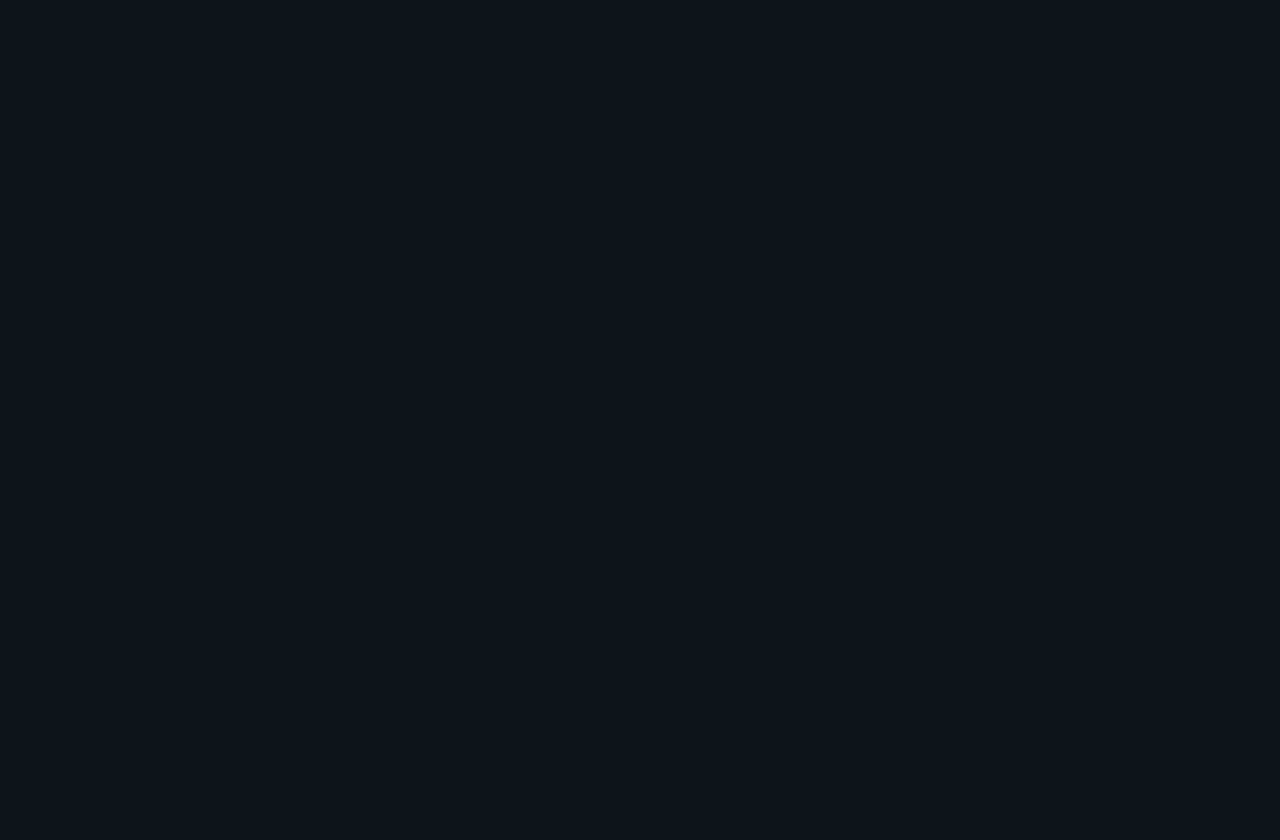
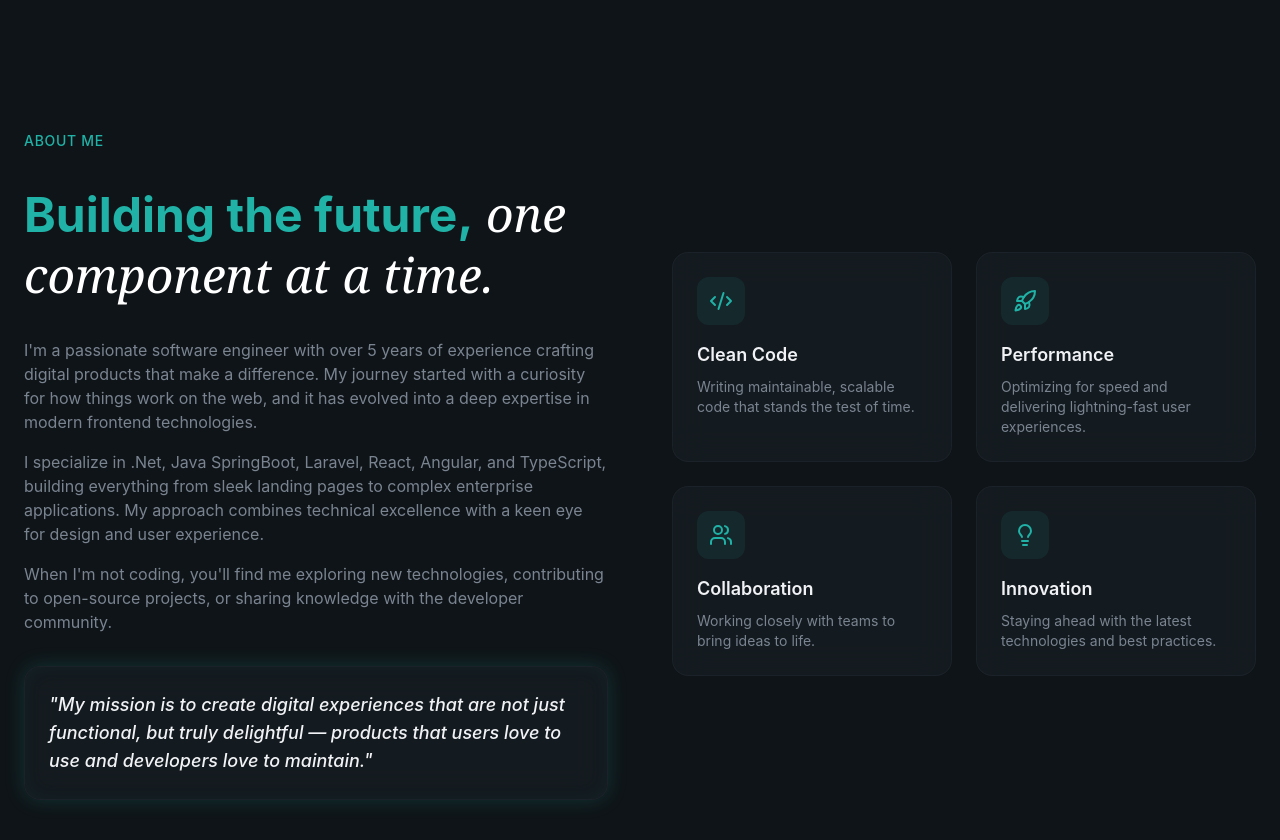
Before and after one commit to Chriscoded/Portfolio-Website, a React (Vite) app: page / in a window 1280 px wide. Shown: the part 1140-1980 px from the top of the page. Before the commit the page ends 1140 px from the top, so only its background shows below. Built offline with nearby package versions, Linux system fonts and the light colour scheme.

Commit message:
About page

```diff
--- a/src/sections/About.tsx
+++ b/src/sections/About.tsx
@@ -1,3 +1,102 @@
+import { Code2, Lightbulb, Rocket, Users } from "lucide-react";
+
+const highlights = [
+  {
+    icon: Code2,
+    title: "Clean Code",
+    description:
+      "Writing maintainable, scalable code that stands the test of time.",
+  },
+  {
+    icon: Rocket,
+    title: "Performance",
+    description:
+      "Optimizing for speed and delivering lightning-fast user experiences.",
+  },
+  {
+    icon: Users,
+    title: "Collaboration",
+    description: "Working closely with teams to bring ideas to life.",
+  },
+  {
+    icon: Lightbulb,
+    title: "Innovation",
+    description:
+      "Staying ahead with the latest technologies and best practices.",
+  },
+];
+
 export const About = () => {
-    return <section></section>;
-}
+  return (
+    <section id="about" className="py-32 relative overflow-hidden">
+      <div className="container mx-auto px-6 relative z-10">
+        <div className="grid lg:grid-cols-2 gap-16 items-center">
+          {/* Left Column */}
+          <div className="space-y-8">
+            <div className="animate-fade-in">
+              <span className="text-secondary-foreground text-sm font-medium tracking-wider uppercase">
+                About Me
+              </span>
+            </div>
+
+            <h2 className="text-4xl md:text-5xl font-bold leading-tight animate-fade-in animation-delay-100 text-secondary-foreground">
+              Building the future,
+              <span className="font-serif italic font-normal text-white">
+                {" "}
+                one component at a time.
+              </span>
+            </h2>
+
+            <div className="space-y-4 text-muted-foreground animate-fade-in animation-delay-200">
+              <p>
+                I'm a passionate software engineer with over 5 years of
+                experience crafting digital products that make a difference. My
+                journey started with a curiosity for how things work on the web,
+                and it has evolved into a deep expertise in modern frontend
+                technologies.
+              </p>
+              <p>
+                I specialize in .Net, Java SpringBoot, Laravel, React, Angular, and TypeScript, building
+                everything from sleek landing pages to complex enterprise
+                applications. My approach combines technical excellence with a
+                keen eye for design and user experience.
+              </p>
+              <p>
+                When I'm not coding, you'll find me exploring new technologies,
+                contributing to open-source projects, or sharing knowledge with
+                the developer community.
+              </p>
+            </div>
+
+            <div className="glass rounded-2xl p-6 glow-border animate-fade-in animation-delay-300">
+              <p className="text-lg font-medium italic text-foreground">
+                "My mission is to create digital experiences that are not just
+                functional, but truly delightful — products that users love to
+                use and developers love to maintain."
+              </p>
+            </div>
+          </div>
+
+          {/* Right Column - Hilights */}
+          <div className="grid sm:grid-cols-2 gap-6">
+            {highlights.map((item, idx) => (
+              <div
+                key={idx}
+                className="glass p-6 rounded-2xl animate-fade-in"
+                style={{ animationDelay: `${(idx + 1) * 100}ms` }}
+              >
+                <div className="w-12 h-12 rounded-xl bg-primary/10 flex items-center justify-center mb-4 hover:bg-primary/20">
+                  <item.icon className="w-6 h-6 text-primary" />
+                </div>
+                <h3 className="text-lg font-semibold mb-2">{item.title}</h3>
+                <p className="text-sm text-muted-foreground">
+                  {item.description}
+                </p>
+              </div>
+            ))}
+          </div>
+        </div>
+      </div>
+    </section>
+  );
+};
--- a/src/sections/Hero.tsx
+++ b/src/sections/Hero.tsx
@@ -83,7 +83,7 @@ export const Hero = () => {
 
                             <p className="text-lg text-muted-foreground max-w-lg animate-fade-in animation-delay-200">
                                 Hi, I'm Amaeme Christopher — a software engineer specializing in
-                                C# (.Net), Java SpringBoot, PHP(Laravel), React, and TypeScript. I build scalable, performant web
+                                C# (.Net), Java SpringBoot, PHP(Laravel), Angular, React, and TypeScript. I build scalable, performant web
                                 applications that users love.
                             </p>
                         </div>
```
